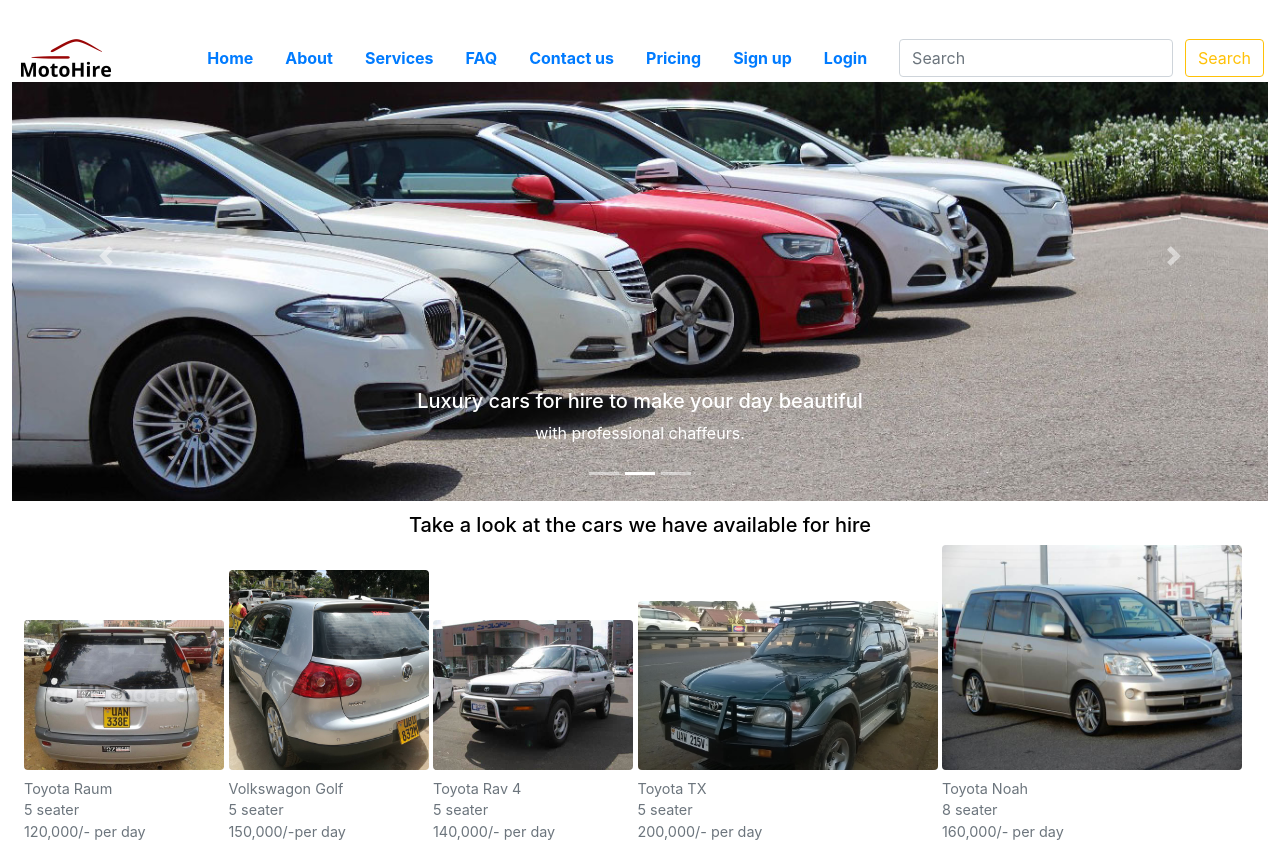
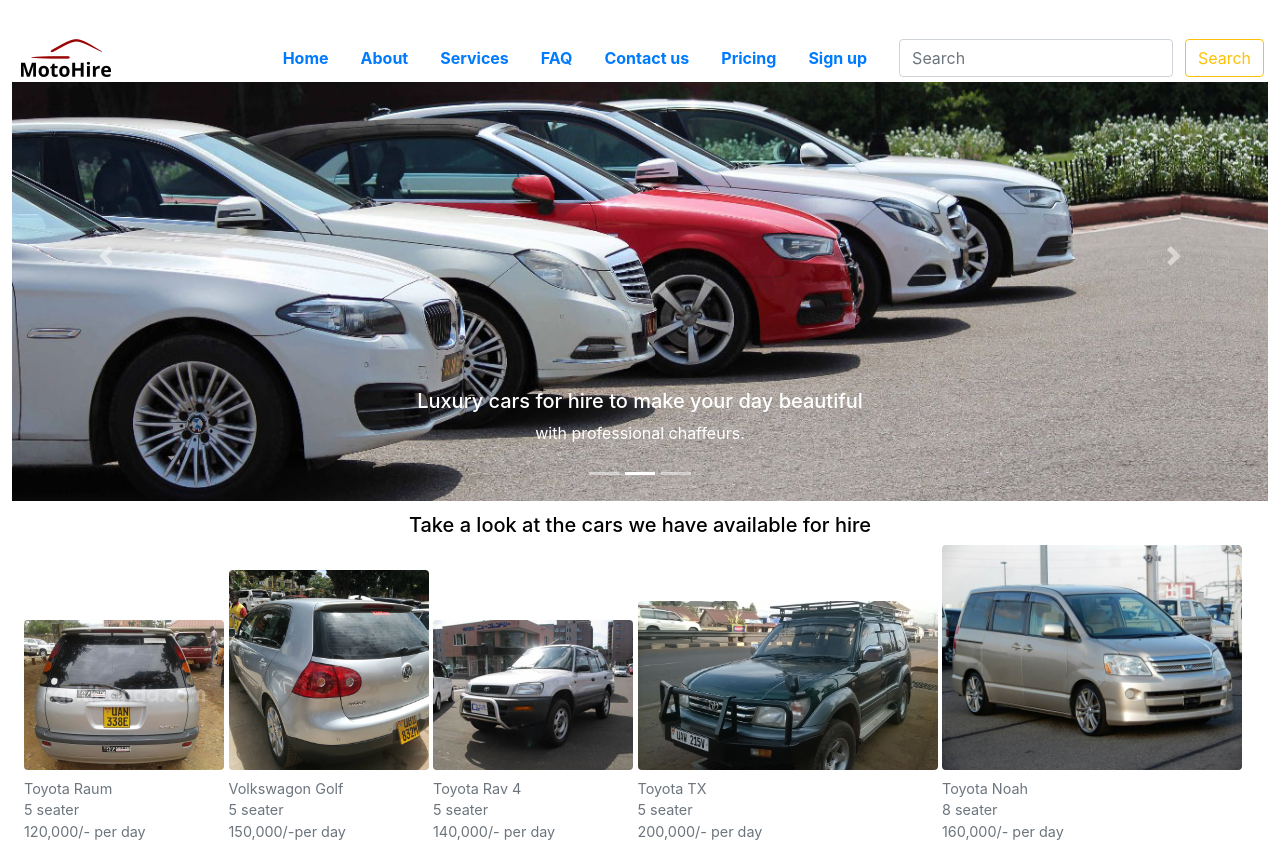
Before and after one commit to wantos/Moto-Find, a plain HTML site: page moto.html in a window 1280 px wide. Shown: the top 845 px of the page. Drawn offline with nearby package versions, Linux system fonts and the light colour scheme.

Commit message:
removed login href link

```diff
--- a/moto.html
+++ b/moto.html
@@ -41,9 +41,7 @@
       <li class="nav-item">
         <a class="nav-link py-3 px-0 px-lg-3 rounded js-scroll-trigger" href="#signup.html">Sign up</a>
       </li>
-        <li class="nav-item">
-        <a class="nav-link py-3 px-0 px-lg-3 rounded js-scroll-trigger" href="#signin.html">Login</a>
-      </li>
+
     </ul>
     <form class="form-inline">
       <div class="md-form my-0">
```
